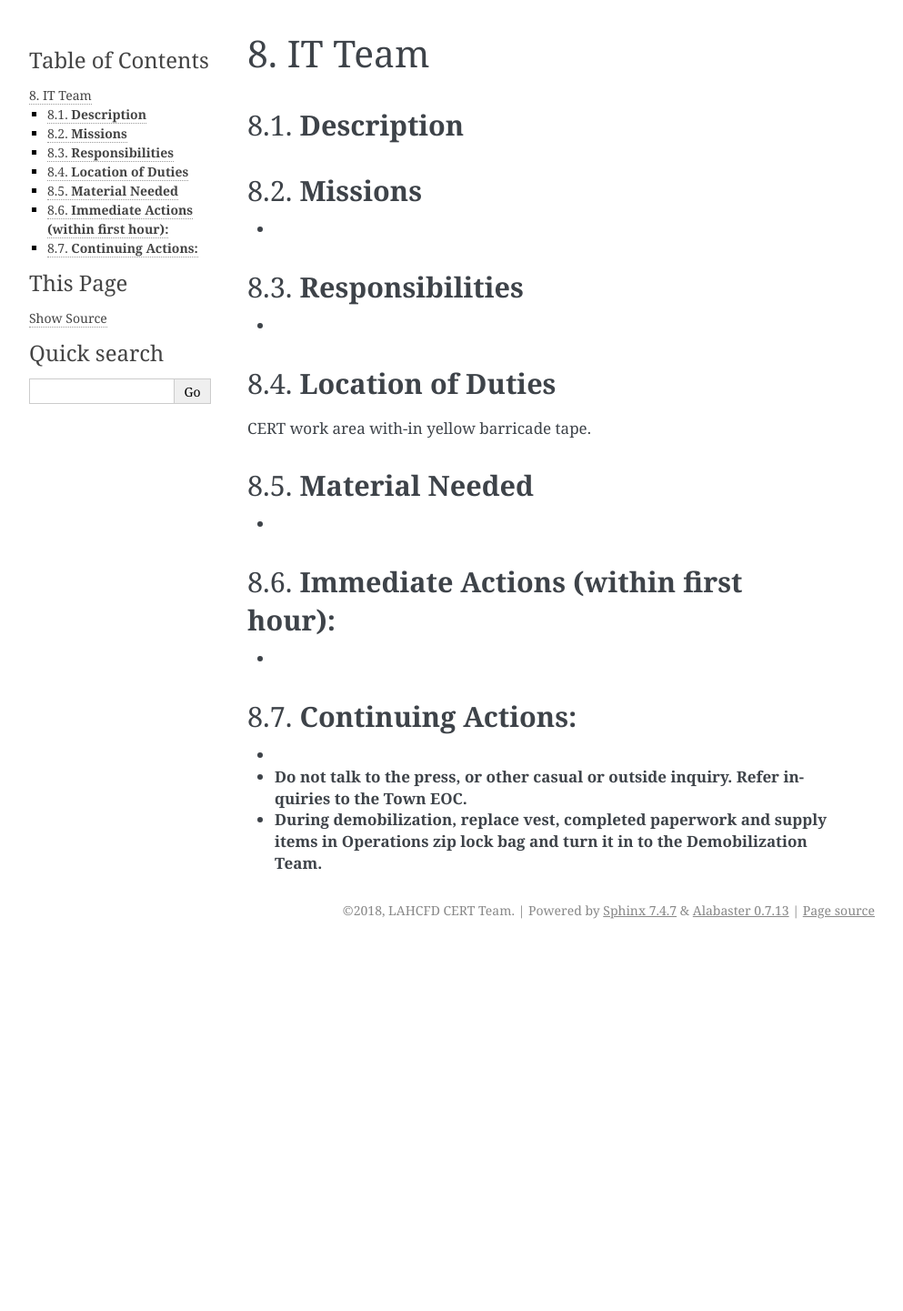
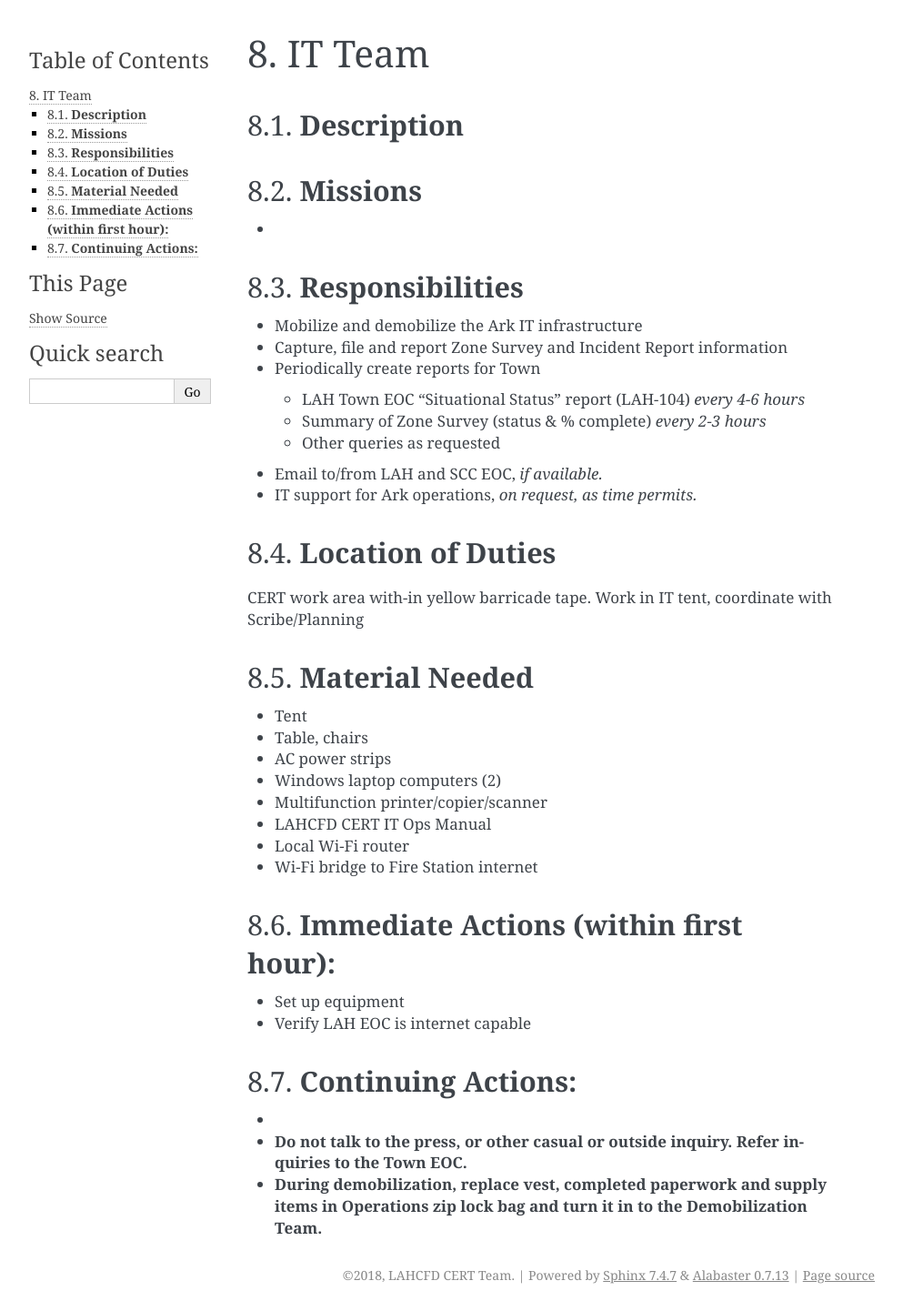
Before and after one commit to neilkatin/lah-cert-positions-guide, a Sphinx documentation site: the page built from source/it-team.md, in a window 1280 px wide. Shown: the whole page at 91% size, without its empty margins (148-1141 px from the left). Built offline with Sphinx 7.4.7, drawn with Linux system fonts in a browser that asks for light colours; before the commit the page ends 1040 px from its top, so only the background shows below that.

Commit message:
minor update to IT team to test source code repo access.

```diff
--- a/source/it-team.md
+++ b/source/it-team.md
@@ -8,18 +8,35 @@
 
 *
 ## **Responsibilities**
+* Mobilize and demobilize the Ark IT infrastructure
+* Capture, file and report Zone Survey and Incident Report information
+* Periodically create reports for Town
+    * LAH Town EOC "Situational Status" report (LAH-104) *every 4-6 hours*
+    * Summary of Zone Survey (status & % complete) *every 2-3 hours*
+    * Other queries as requested
+* Email to/from LAH and SCC EOC, *if available.*
+* IT support for Ark operations, *on request, as time permits.*
 
-*
 ## **Location of Duties**
 
 CERT work area with-in yellow barricade tape.
+Work in IT tent, coordinate with Scribe/Planning
 
 ## **Material Needed**
 
-*
+* Tent
+* Table, chairs
+* AC power strips
+* Windows laptop computers (2)
+* Multifunction printer/copier/scanner
+* LAHCFD CERT IT Ops Manual
+* Local Wi-Fi router
+* Wi-Fi bridge to Fire Station internet
+
 ## **Immediate Actions \(within first hour\):**
 
-*
+* Set up equipment
+* Verify LAH EOC is internet capable
 ## **Continuing Actions:**
 
 *
```
